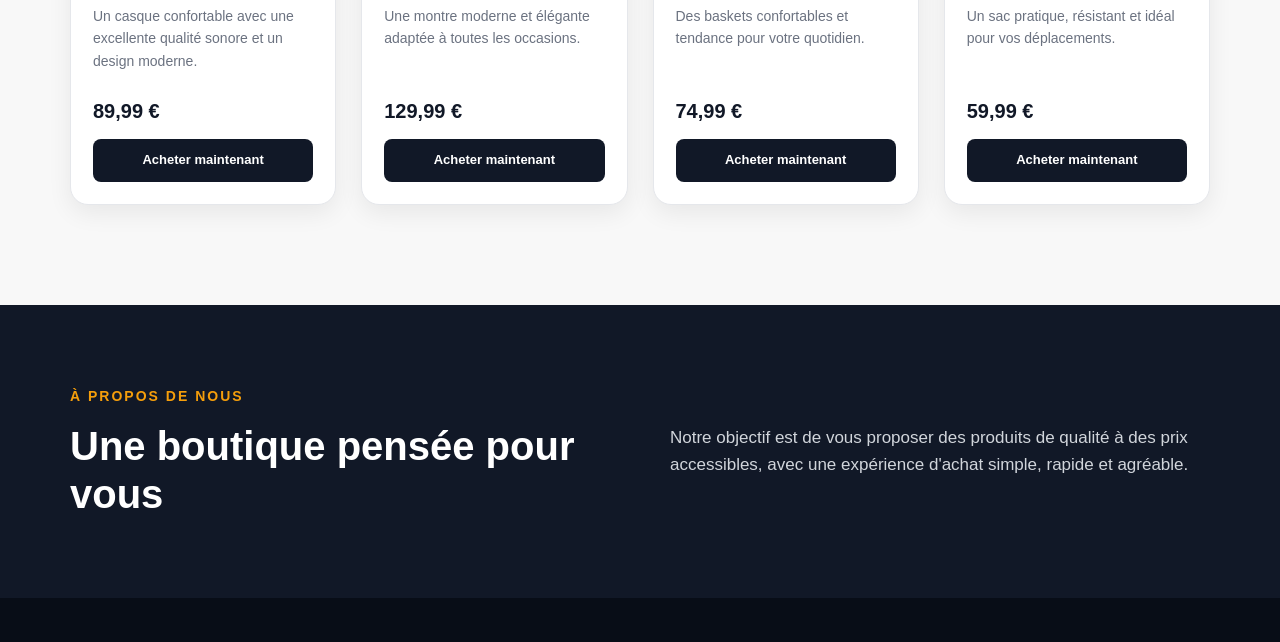
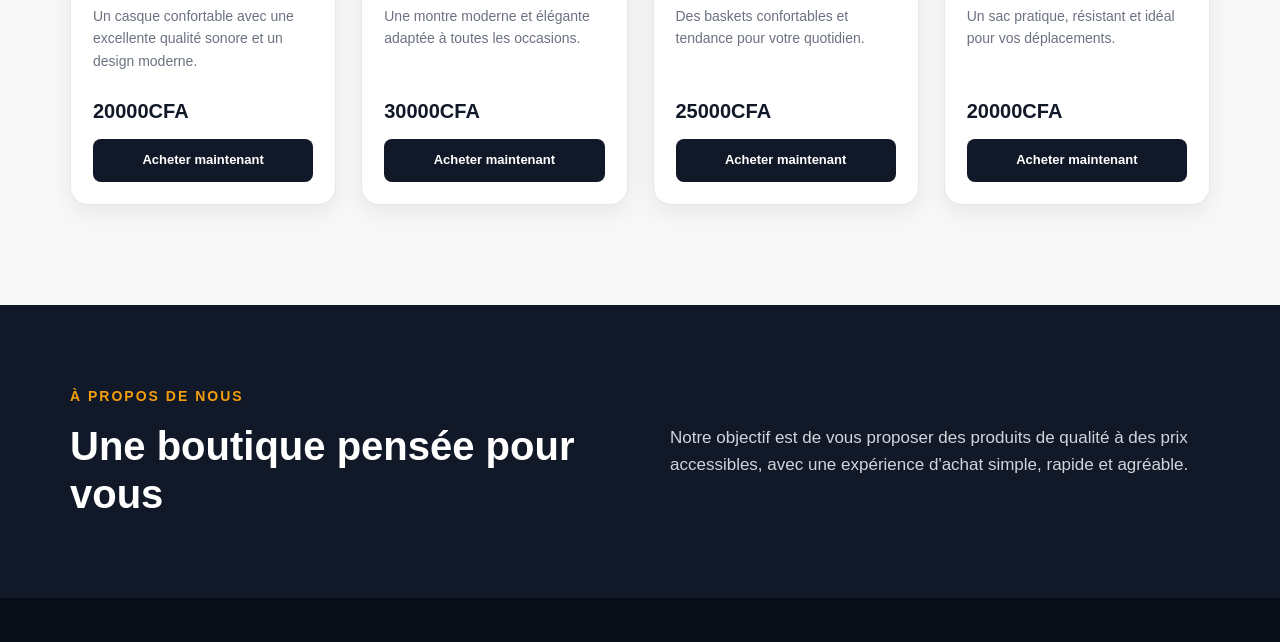
Before and after one commit to Marieme777/Boutique, a plain HTML site: page index.html in a window 1280 px wide. Shown: the part 1428-2070 px from the top of the page. Drawn offline with Linux system fonts and the light colour scheme.

Commit message:
modification de la page index.html pour corriger les prix des produits

```diff
--- a/index.html
+++ b/index.html
@@ -13,7 +13,7 @@
 <body>
     <header id="accueil">
 
-        <!-- Menu de navigation -->
+
         <nav class="navbar">
 
             <a href="#accueil" class="logo">
@@ -125,7 +125,7 @@
                         <div class="product-bottom">
 
                             <strong>
-                                89,99 €
+                                20000CFA
                             </strong>
 
                             <a href="#contact" class="buy-button">
@@ -163,7 +163,7 @@
                         <div class="product-bottom">
 
                             <strong>
-                                129,99 €
+                                30000CFA
                             </strong>
 
                             <a href="#contact" class="buy-button">
@@ -203,7 +203,7 @@
                         <div class="product-bottom">
 
                             <strong>
-                                74,99 €
+                                25000CFA
                             </strong>
 
                             <a href="#contact" class="buy-button">
@@ -243,7 +243,7 @@
                         <div class="product-bottom">
 
                             <strong>
-                                59,99 €
+                                20000CFA
                             </strong>
 
                             <a href="#contact" class="buy-button">
```
